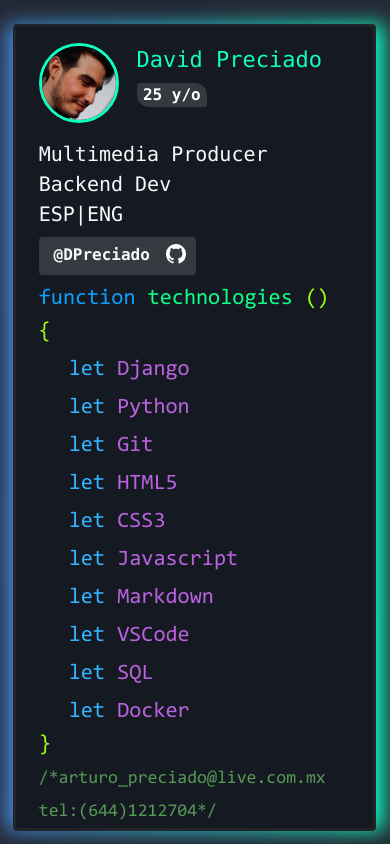
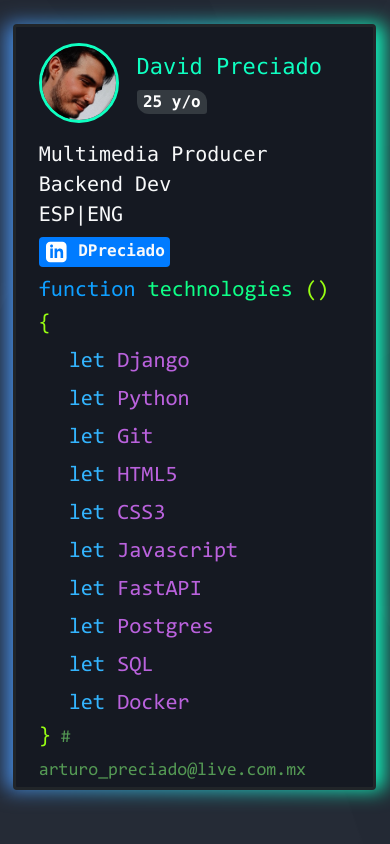
Before and after one commit to DPreciado/David-Card, a plain HTML site: page index.html in a window 390 px wide. Drawn offline with nearby package versions, Linux system fonts and the light colour scheme.

Commit message:
update (layout): change git to linkedin and center name

```diff
--- a/index.html
+++ b/index.html
@@ -30,13 +30,14 @@
                   <div class="text-monospace text-light info-font">ESP|ENG</div>
                 </div>
                 <div class="col-xl-2 col-lg-5 col-md-12 ml-xl-3 mt-lg-4 mt-xl-0">
-                  <div id="git-container" class="badge badge-dark">
-                    <a class="text-monospace text-light git-font ml-1" id="git-user" href="https://github.com/DPreciado" target="_blank">@DPreciado
-                      <span>
-                        <svg height="32" aria-hidden="true" viewBox="0 0 16 16" version="1.1" width="32" data-view-component="true" class="pb-2 pt-1">
-                          <path d="M8 0c4.42 0 8 3.58 8 8a8.013 8.013 0 0 1-5.45 7.59c-.4.08-.55-.17-.55-.38 0-.27.01-1.13.01-2.2 0-.75-.25-1.23-.54-1.48 1.78-.2 3.65-.88 3.65-3.95 0-.88-.31-1.59-.82-2.15.08-.2.36-1.02-.08-2.12 0 0-.67-.22-2.2.82-.64-.18-1.32-.27-2-.27-.68 0-1.36.09-2 .27-1.53-1.03-2.2-.82-2.2-.82-.44 1.1-.16 1.92-.08 2.12-.51.56-.82 1.28-.82 2.15 0 3.06 1.86 3.75 3.64 3.95-.23.2-.44.55-.51 1.07-.46.21-1.61.55-2.33-.66-.15-.24-.6-.83-1.23-.82-.67.01-.27.38.01.53.34.19.73.9.82 1.13.16.45.68 1.31 2.69.94 0 .67.01 1.3.01 1.49 0 .21-.15.45-.55.38A7.995 7.995 0 0 1 0 8c0-4.42 3.58-8 8-8Z"></path>
+                  <div id="linkbadge-container" class="badge badge-primary">
+                    <a class="text-monospace text-light git-font ml-1" style="margin-left: 2px !important;" id="linkbadge-user" href="https://www.linkedin.com/in/-DPreciado-/" target="_blank">
+                      <span style="display: inline-block; width: 23px;">
+                        <svg xmlns="http://www.w3.org/2000/svg" width="24" height="24" viewBox="0 0 28 24">
+                          <path d="M19 0h-14c-2.761 0-5 2.239-5 5v14c0 2.761 2.239 5 5 5h14c2.762 0 5-2.239 5-5v-14c0-2.761-2.238-5-5-5zm-11 19h-3v-11h3v11zm-1.5-12.268c-.966 0-1.75-.79-1.75-1.764s.784-1.764 1.75-1.764 1.75.79 1.75 1.764-.783 1.764-1.75 1.764zm13.5 12.268h-3v-5.604c0-3.368-4-3.113-4 0v5.604h-3v-11h3v1.765c1.396-2.586 7-2.777 7 2.476v6.759z"></path>
                         </svg>
                       </span>
+                      DPreciado
                     </a>
                   </div>
                 </div>
@@ -47,7 +48,7 @@
                   <div class="col-3">
                     <img id="parallax-img" class="rounded-circle" src="../assets/imgs/yo.jpg" alt="">
                   </div>
-                  <div class="col-8 ml-3">
+                  <div class="col-8 ml-3 d-flex align-items-center">
                     <div class="text-monospace name-font" id="titulo">David Preciado <span id="edad-mobile" class="badge badge-dark"></span></div>
                   </div>
                 </div>
@@ -57,13 +58,14 @@
                   <div class="text-monospace text-light info-font">ESP|ENG</div>
                 </div>
                 <div class="col-lg-3 col-md-6 col-6">
-                  <div id="git-container" class="justify-content-end badge badge-dark">
-                    <a class="text-monospace text-light git-font" id="git-user" href="https://github.com/DPreciado" target="_blank">@DPreciado
-                      <span>
-                        <svg height="32" aria-hidden="true" viewBox="0 0 16 16" version="1.1" width="32" data-view-component="true" class="pb-2 pt-1">
-                          <path d="M8 0c4.42 0 8 3.58 8 8a8.013 8.013 0 0 1-5.45 7.59c-.4.08-.55-.17-.55-.38 0-.27.01-1.13.01-2.2 0-.75-.25-1.23-.54-1.48 1.78-.2 3.65-.88 3.65-3.95 0-.88-.31-1.59-.82-2.15.08-.2.36-1.02-.08-2.12 0 0-.67-.22-2.2.82-.64-.18-1.32-.27-2-.27-.68 0-1.36.09-2 .27-1.53-1.03-2.2-.82-2.2-.82-.44 1.1-.16 1.92-.08 2.12-.51.56-.82 1.28-.82 2.15 0 3.06 1.86 3.75 3.64 3.95-.23.2-.44.55-.51 1.07-.46.21-1.61.55-2.33-.66-.15-.24-.6-.83-1.23-.82-.67.01-.27.38.01.53.34.19.73.9.82 1.13.16.45.68 1.31 2.69.94 0 .67.01 1.3.01 1.49 0 .21-.15.45-.55.38A7.995 7.995 0 0 1 0 8c0-4.42 3.58-8 8-8Z"></path>
+                  <div id="linkbadge-container" class="badge badge-primary">
+                    <a class="text-monospace text-light git-font ml-1" style="margin-left: 2px !important;" id="linkbadge-user" href="https://www.linkedin.com/in/-DPreciado-/" target="_blank">
+                      <span style="display: inline-block; width: 23px;">
+                        <svg xmlns="http://www.w3.org/2000/svg" width="24" height="24" viewBox="0 0 28 24">
+                          <path d="M19 0h-14c-2.761 0-5 2.239-5 5v14c0 2.761 2.239 5 5 5h14c2.762 0 5-2.239 5-5v-14c0-2.761-2.238-5-5-5zm-11 19h-3v-11h3v11zm-1.5-12.268c-.966 0-1.75-.79-1.75-1.764s.784-1.764 1.75-1.764 1.75.79 1.75 1.764-.783 1.764-1.75 1.764zm13.5 12.268h-3v-5.604c0-3.368-4-3.113-4 0v5.604h-3v-11h3v1.765c1.396-2.586 7-2.777 7 2.476v6.759z"></path>
                         </svg>
                       </span>
+                      DPreciado
                     </a>
                   </div>
                 </div>
@@ -82,13 +84,13 @@
                   </div>
                   <div class="col-lg-5 col-md-6">
                     <div class="list-custom function-font-content">let <span>Javascript</span></div>
-                    <div class="list-custom function-font-content">let <span>Markdown</span></div>
-                    <div class="list-custom function-font-content">let <span>VSCode</span></div>
+                    <div class="list-custom function-font-content">let <span>FastAPI</span></div>
+                    <div class="list-custom function-font-content">let <span>Postgres</span></div>
                     <div class="list-custom function-font-content">let <span>SQL</span></div>
                     <div class="list-custom function-font-content">let <span>Docker</span></div>
                   </div>
                   <div class="col-12">
-                    <div class="function-font-end">}<span class="comment-block-font"> /*arturo_preciado@live.com.mx <span id="telefono" class="tel">tel:<span>(644)1212704*/</span></span></span></div>
+                    <div class="function-font-end">}<span class="comment-block-font"> # arturo_preciado@live.com.mx</span></div>
                   </div>
                 </div>
               </div>
--- a/scripts/script.js
+++ b/scripts/script.js
@@ -1,5 +1,5 @@
 const elCont = document.getElementById('card-container')
-const gitUser = document.getElementById("git-user")
+const gitUser = document.getElementById("linkbadge-user")
 const elHijos = elCont.querySelectorAll('#include-img')
 const height = elCont.clientHeight
 const width = elCont.clientWidth
@@ -102,7 +102,7 @@
     var templateContainerMobile = document.getElementById("template-container-mobile");
     var screenWidth = window.innerWidth || document.documentElement.clientWidth || document.body.clientWidth;
 
-    if (screenWidth >=  991) {
+    if (screenWidth >=  992) {
         templateContainerPc.style.display = ""; // Mostrar el contenedor si la anchura es mayor de 700px
         templateContainerMobile.style.display = "none"; // Mostrar el contenedor si la anchura es mayor de 700px
     } else {
--- a/scss/style.scss
+++ b/scss/style.scss
@@ -162,7 +162,7 @@
     pointer-events: none;
   }
 
-  #card #git-user {
+  #card #linkbadge-user {
     pointer-events: auto;
   }
 
@@ -206,11 +206,11 @@
   #telefono {
     float:right;
   }
-  #git-user {
+  #linkbadge-user {
     float:none;
     margin-left: 10px;
   }
-  #git-container {
+  #linkbadge-container {
     margin-top: 2vw;
   }
   .m-l1{
@@ -242,11 +242,11 @@
   #telefono {
     float:none;
   }
-  #git-user {
+  #linkbadge-user {
     float:none;
     margin-left: 10px;
   }
-  #git-container {
+  #linkbadge-container {
     margin-top: 2vw;
   }
   .m-l1{
```
Also changed, not shown: scss/style.css.
